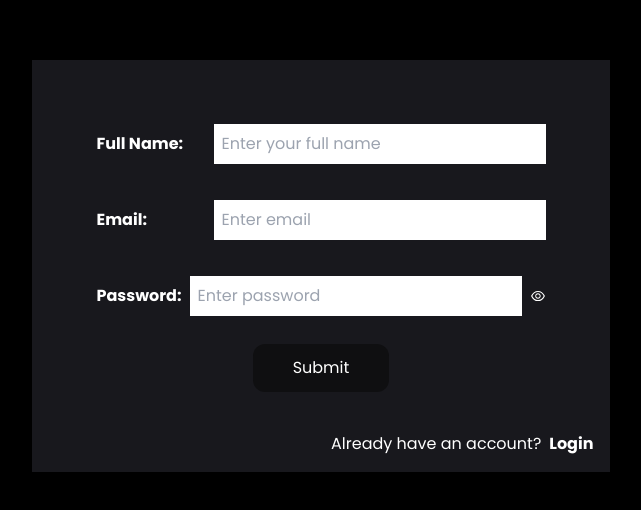
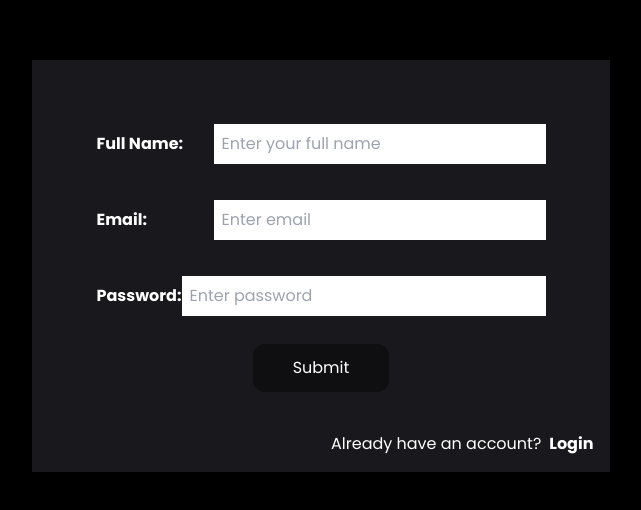
Before and after one commit to Satyam1923/Spring-Music-Player, a React (Vite) app in the folder frontend/: page /signup in a window 1280 px wide. Shown: the part 134-644 px from the top of the page, without its empty margins (319-960 px from the left). Built offline with nearby package versions, Linux system fonts and the light colour scheme; no server answers.

Commit message:
Update SignUp.jsx

```diff
--- a/frontend/src/components/Auth/SignUp.jsx
+++ b/frontend/src/components/Auth/SignUp.jsx
@@ -100,13 +100,13 @@ const SignUp = () => {
                             required
                         />
                     </div>
-                    <div className="w-full flex items-center gap-2 justify-between p-2">
+                    <div className="w-full flex items-center justify-between p-2">
                         <label htmlFor="password" className="font-bold">Password:</label>
-                        <div className="flex items-center w-full">
+                        <div className="relative w-full">
                             <input
                                 id="password"
                                 type={passwordVisible ? "text" : "password"}
-                                className="p-2 text-black w-full"
+                                className="p-2 text-black w-full pr-10"
                                 placeholder="Enter password"
                                 value={password}
                                 onChange={(e) => setPassword(e.target.value)}
@@ -114,7 +114,7 @@ const SignUp = () => {
                             />
                             <button
                                 type="button"
-                                className="ml-2"
+                                className="absolute inset-y-0 right-0 pr-3 flex items-center text-gray-700"
                                 onClick={togglePasswordVisibility}
                             >
                                 {passwordVisible ? <AiOutlineEyeInvisible /> : <AiOutlineEye />}
```
